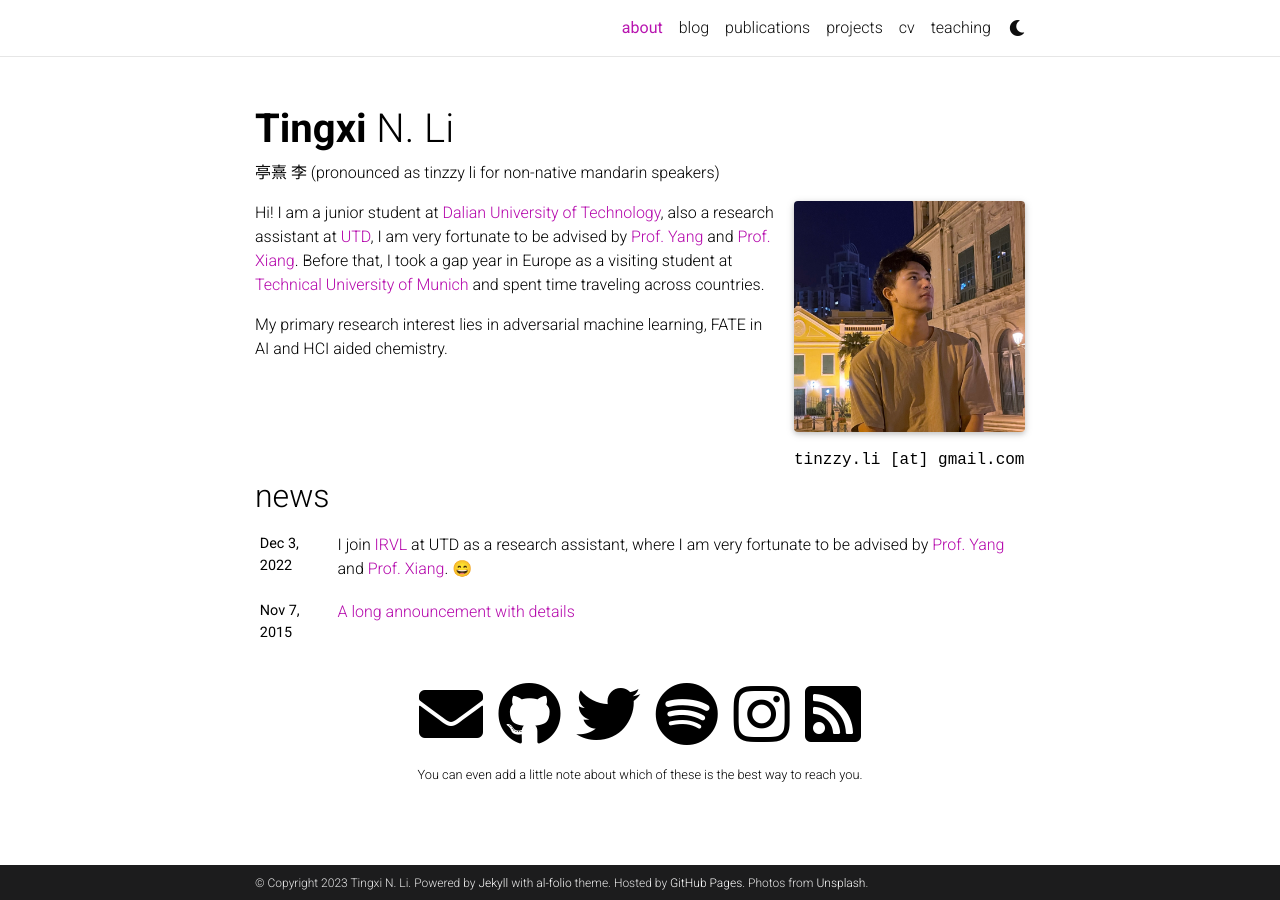
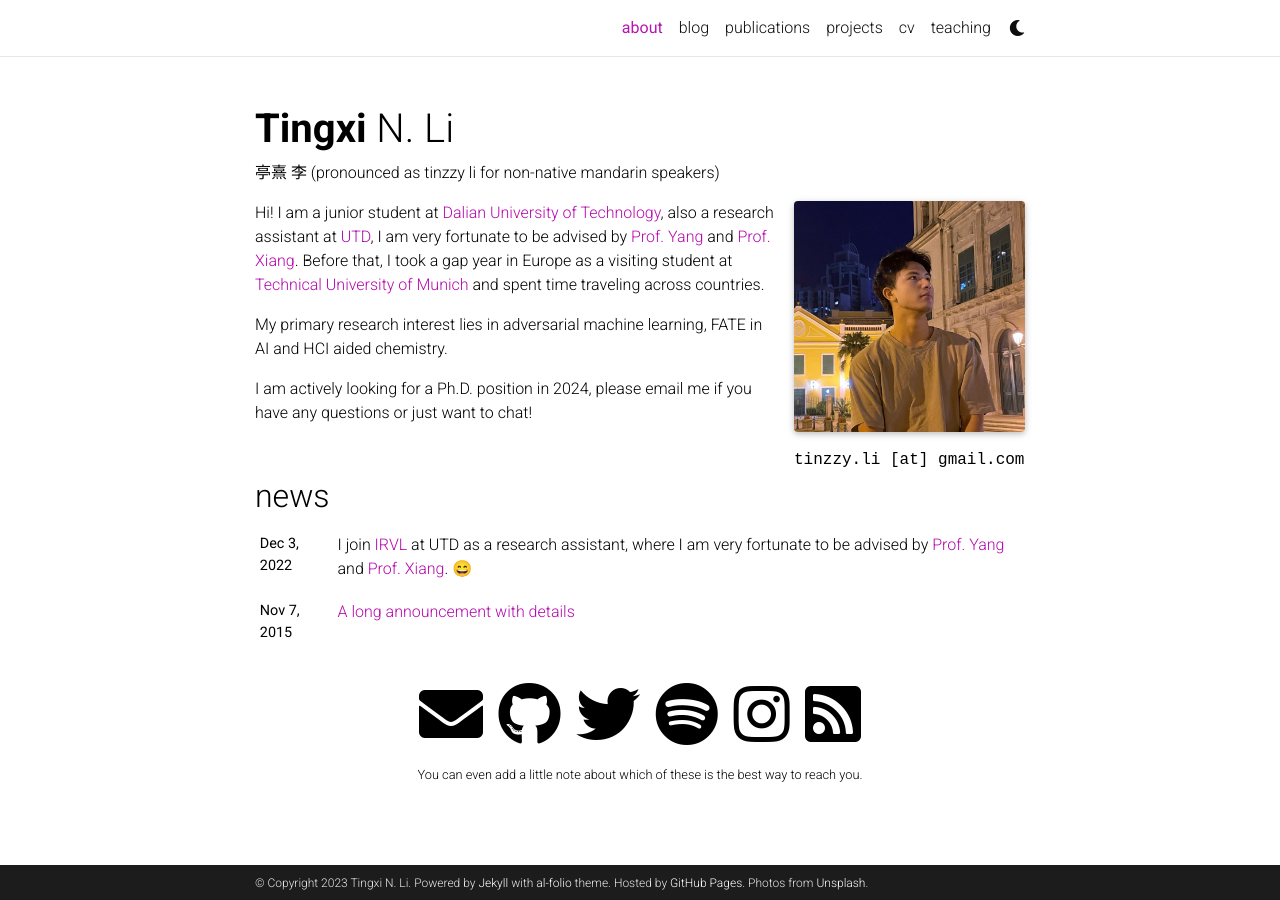
Before and after one commit to tinzzyli/tinzzyli.github.io, a Jekyll site: the page built from _pages/about.md, in a window 1280 px wide. Built offline with Jekyll 4.4.1, drawn with Linux system fonts in a browser that asks for light colours; full-size pictures stand in for the smaller copies a plugin makes; comment, search, counter and statistics services are not loaded; a style sheet for code colours, icons or effects is not loaded.

Commit message:
Update about.md

```diff
--- a/_pages/about.md
+++ b/_pages/about.md
@@ -16,6 +16,9 @@ selected_papers: false # includes a list of papers marked as "selected={true}"
 social: true  # includes social icons at the bottom of the page
 ---
 
+
 Hi! I am a junior student at [Dalian University of Technology](https://en.dlut.edu.cn/), also a research assistant at [UTD](https://www.utdallas.edu/), I am very fortunate to be advised by [Prof. Yang](http://youngwei.com/) and [Prof. Xiang](https://yuxng.github.io/). Before that, I took a gap year in Europe as a visiting student at [Technical University of Munich](https://www.tum.de/en/) and spent time traveling across countries.
 
 My primary research interest lies in adversarial machine learning, FATE in AI and HCI aided chemistry.
+
+I am actively looking for a Ph.D. position in 2024, please email me if you have any questions or just want to chat!
```
